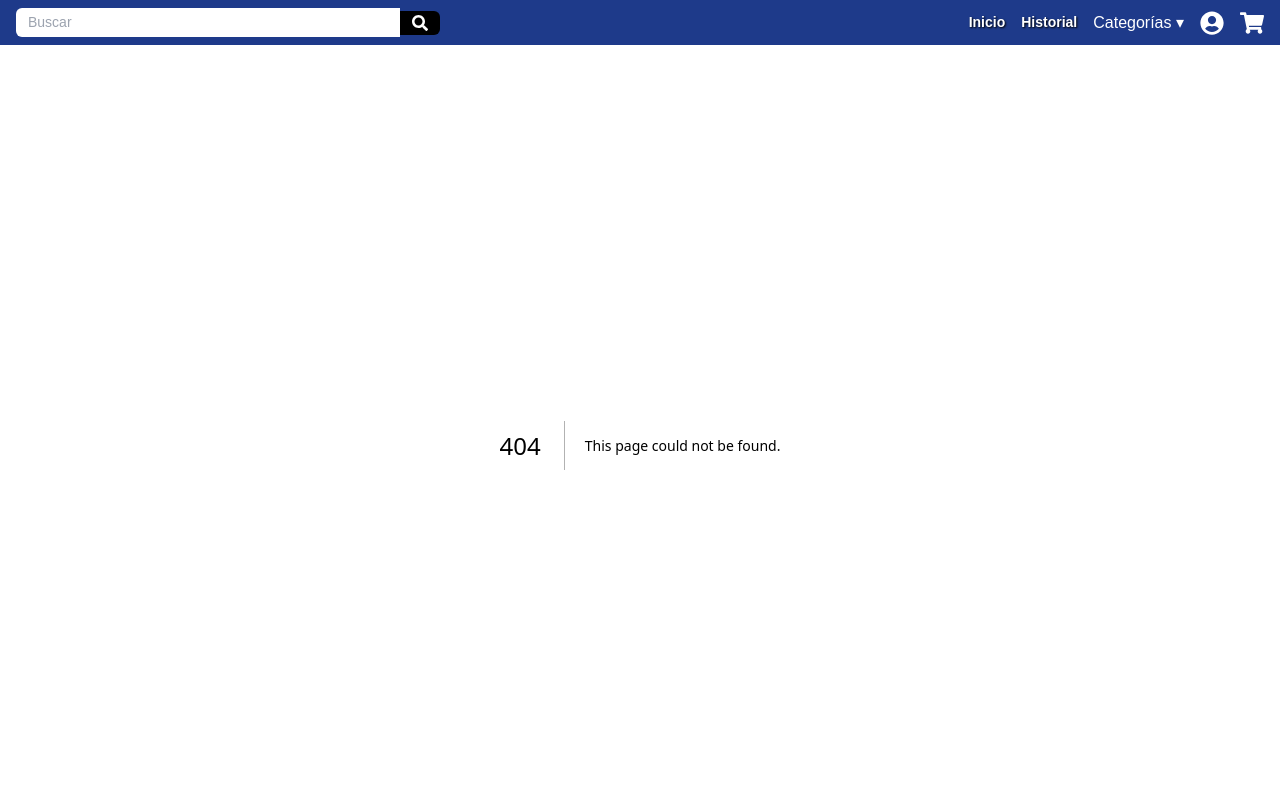
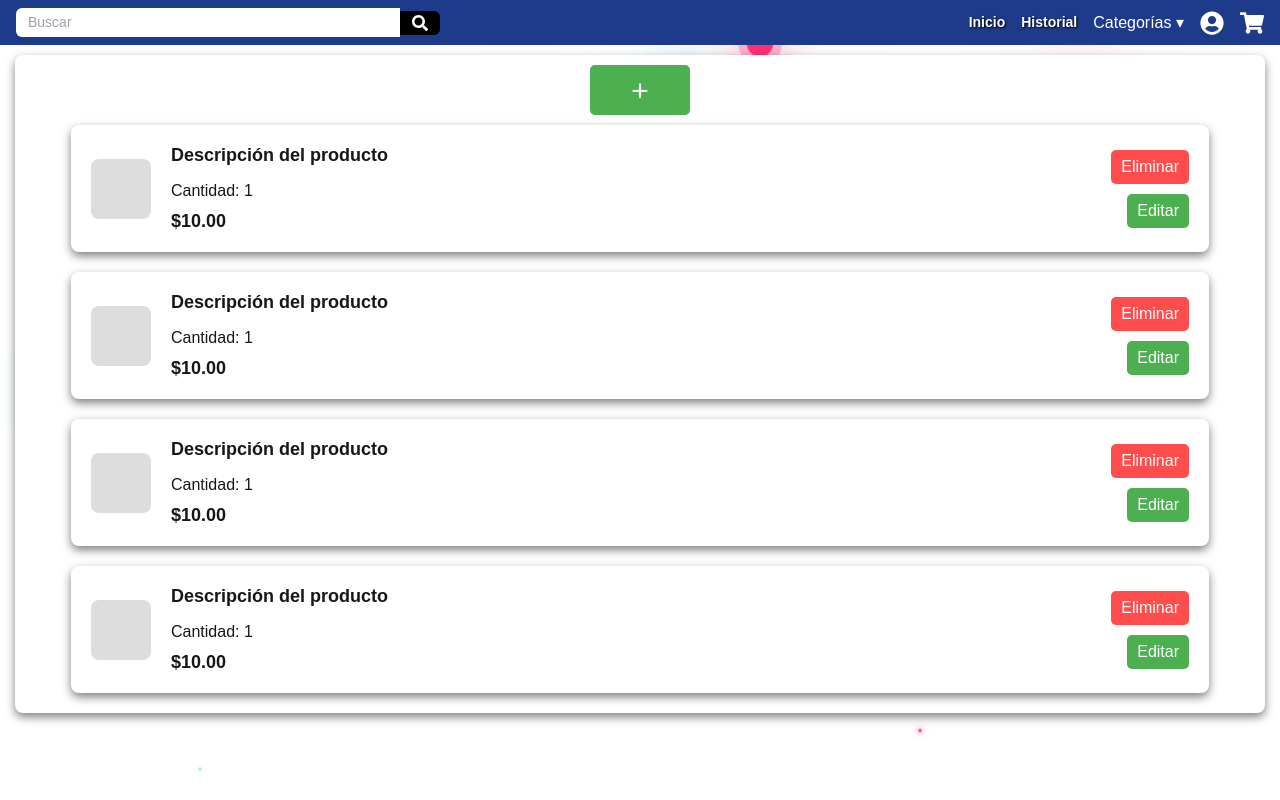
Before and after one commit to Droung/mercado, a Next.js app: page /vend in a window 1280 px wide. Before the commit this address had no page. Built offline with nearby package versions, Linux system fonts and the light colour scheme.

Commit message:
Inicio por vendedor

```diff
--- /dev/null
+++ b/src/app/components/Capventa.tsx
@@ -0,0 +1,106 @@
+'use client';
+
+import { useState } from 'react';
+
+const Capventa = () => {
+    const [count, setCount] = useState(1);
+    const price = 10;
+
+    const handleRemove = () => {
+        alert('Producto eliminado');
+    };
+
+    const handleEdit = () => {
+        alert('Producto editado');
+    };
+
+    return (
+        <div style={styles.panel}>
+            <div style={styles.image}></div>
+
+            <div style={styles.text}>
+                <p style={styles.productName}>Descripción del producto</p>
+                <div style={styles.priceAndCount}>
+                    <span style={styles.count}>Cantidad: {count}</span>
+                    <p style={styles.price}>${(price * count).toFixed(2)}</p>
+                </div>
+            </div>
+
+            <div style={styles.buttonsContainer}>
+                <button style={styles.removeButton} onClick={handleRemove}>Eliminar</button>
+
+                <a href="/createuser">
+            <button style={styles.editButton} onClick={handleEdit}>Editar</button>
+        </a>
+            </div>
+        </div>
+    );
+};
+
+const styles = {
+    panel: {
+        display: 'flex',
+        justifyContent: 'space-between',
+        alignItems: 'center',
+        backgroundColor: '#fff',
+        borderRadius: '8px',
+        padding: '10px 20px',
+        width: '1138px',
+        height: '127px',
+        boxShadow: '0 4px 10px rgba(0, 0, 0, 0.5)',
+        margin: '10px 0'
+    },
+    image: {
+        width: '60px',
+        height: '60px',
+        backgroundColor: '#ddd',
+        borderRadius: '8px',
+        marginRight: '20px'
+    },
+    text: {
+        flex: 1
+    },
+    productName: {
+        fontSize: '18px',
+        fontWeight: 'bold',
+        marginBottom: '5px'
+    },
+    priceAndCount: {
+        display: 'flex',
+        flexDirection: 'column',
+        marginTop: '10px'
+    },
+    count: {
+        fontSize: '16px',
+        marginBottom: '5px'
+    },
+    price: {
+        fontSize: '18px',
+        fontWeight: 'bold'
+    },
+    buttonsContainer: {
+        display: 'flex',
+        flexDirection: 'column',
+        justifyContent: 'space-between',
+        alignItems: 'flex-end'
+    },
+    removeButton: {
+        backgroundColor: '#ff4d4d',
+        color: '#fff',
+        border: 'none',
+        padding: '5px 10px',
+        cursor: 'pointer',
+        marginBottom: '10px',
+        borderRadius: '5px'
+    },
+    editButton: {
+        backgroundColor: '#4CAF50',
+        color: '#fff',
+        border: 'none',
+        padding: '5px 10px',
+        cursor: 'pointer',
+        borderRadius: '5px'
+    }
+};
+
+export default Capventa;
--- /dev/null
+++ b/src/app/css/contenedor.css
@@ -0,0 +1,41 @@
+.Wrapper {
+    display: flex;
+    justify-content: center;
+    align-items: flex-start;
+    height: 100vh;
+    padding-top: 10px;
+    padding-bottom: 50px;
+}
+
+.Contenedor {
+    display: flex;
+    flex-direction: column;
+    justify-content: flex-start;
+    align-items: center;
+    padding: 10px;
+    background-color: #ffffff;
+    border-radius: 8px;
+    box-shadow: 0 4px 10px rgba(0, 0, 0, 0.5);
+    width: 100%;
+    max-width: 1250px;
+    overflow: auto;
+}
+
+.addButton {
+    background-color: #4CAF50;
+    color: white;
+    border: none;
+    border-radius: 5px;
+    font-size: 30px;
+    width: 100px;
+    height: 50px;
+    display: flex;
+    justify-content: center;
+    align-items: center;
+    cursor: pointer;
+    text-align: center;
+}
+
+.addButton:hover {
+    background-color: #45a049;
+}
--- a/src/app/css/produc.css
+++ b/src/app/css/produc.css
@@ -9,3 +9,73 @@
     background-color: #f0f0f0;
     border-radius: 20;
 }
+
+.Contenedor {
+    max-width: 1200px;
+    margin: 0 auto;
+    padding: 20px;
+    background-color: #fff;
+    border-radius: 10px;
+    box-shadow: 0 4px 10px rgba(0, 0, 0, 0.1);
+}
+
+.Titulo {
+    font-size: 24px;
+    text-align: center;
+    color: #333;
+    margin-bottom: 20px;
+}
+
+.DetallesProducto {
+    display: flex;
+    flex-direction: column;
+    align-items: center;
+    gap: 20px;
+}
+
+.InformacionProducto {
+    text-align: center;
+}
+
+.Precio {
+    font-size: 28px;
+    color: #e91e63;
+    font-weight: bold;
+    margin-bottom: 10px;
+}
+
+.OpcionesCompra {
+    display: flex;
+    flex-direction: column;
+    align-items: center;
+    gap: 10px;
+}
+
+.Cantidad select {
+    padding: 5px;
+    font-size: 16px;
+    margin-top: 5px;
+}
+
+.Boton {
+    padding: 10px 20px;
+    font-size: 16px;
+    border: none;
+    border-radius: 5px;
+    cursor: pointer;
+    transition: background-color 0.3s ease;
+}
+
+.Boton.Comprar {
+    background-color: #e91e63;
+    color: #fff;
+}
+
+.Boton.Agregar {
+    background-color: #ccc;
+    color: #333;
+}
+
+.Boton:hover {
+    opacity: 0.9;
+}
--- a/src/app/layout.tsx
+++ b/src/app/layout.tsx
@@ -3,12 +3,16 @@ import localFont from "next/font/local";
 import Navbar from "./components/Navbar";
 import "./globals.css";
 import Footer from "./components/Footer";
+import Vend from "./vend/page";
+
 
 const geistSans = localFont({
   src: "./fonts/GeistVF.woff",
   variable: "--font-geist-sans",
   weight: "100 900",
 });
+
+
 
 const geistMono = localFont({
   src: "./fonts/GeistMonoVF.woff",
@@ -20,6 +24,7 @@ export const metadata: Metadata = {
   title: "MPI",
   description: "Generated by create next app",
 };
+
 
 export default function RootLayout({
   children,
--- a/src/app/producto/page.tsx
+++ b/src/app/producto/page.tsx
@@ -43,6 +43,8 @@ export default function Producto(){
                 <div style={{ display: 'flex', justifyContent: 'center' }}>
                     <Carousel />
                 </div>
+
+
             </div>
 
 
--- /dev/null
+++ b/src/app/vend/page.tsx
@@ -0,0 +1,57 @@
+import '../css/bubble.css';
+import '../css/contenedor.css'
+import Capventa from '../components/Capventa';
+export default function Vend(){
+
+    return(
+        <>
+
+            <div className="bubbles">
+                <span style={{'--i':11}as React.CSSProperties}></span>
+                <span style={{'--i':12}as React.CSSProperties}></span>
+                <span style={{'--i':24}as React.CSSProperties}></span>
+                <span style={{'--i':10}as React.CSSProperties}></span>
+                <span style={{'--i':14}as React.CSSProperties}></span>
+                <span style={{'--i':23}as React.CSSProperties}></span>
+                <span style={{'--i':18}as React.CSSProperties}></span>
+                <span style={{'--i':16}as React.CSSProperties}></span>
+                <span style={{'--i':19}as React.CSSProperties}></span>
+                <span style={{'--i':20}as React.CSSProperties}></span>
+                <span style={{'--i':22}as React.CSSProperties}></span>
+                <span style={{'--i':25}as React.CSSProperties}></span>
+                <span style={{'--i':18}as React.CSSProperties}></span>
+                <span style={{'--i':21}as React.CSSProperties}></span>
+                <span style={{'--i':15}as React.CSSProperties}></span>
+                <span style={{'--i':26}as React.CSSProperties}></span>
+                <span style={{'--i':17}as React.CSSProperties}></span>
+                <span style={{'--i':13}as React.CSSProperties}></span>
+                <span style={{'--i':28}as React.CSSProperties}></span>
+                <span style={{'--i':10}as React.CSSProperties}></span>
+                <span style={{'--i':14}as React.CSSProperties}></span>
+                <span style={{'--i':23}as React.CSSProperties}></span>
+                <span style={{'--i':11}as React.CSSProperties}></span>
+                <span style={{'--i':12}as React.CSSProperties}></span>
+                <span style={{'--i':24}as React.CSSProperties}></span>
+                <span style={{'--i':15}as React.CSSProperties}></span>
+                <span style={{'--i':12}as React.CSSProperties}></span>
+                <span style={{'--i':24}as React.CSSProperties}></span>
+                <span style={{'--i':15}as React.CSSProperties}></span>
+            </div>
+
+            <div className='Wrapper'>
+                <div className='Contenedor'>
+                    <button className='addButton'>+</button>
+                    <Capventa/>
+                    <Capventa/>
+                    <Capventa/>
+                    <Capventa/>
+
+                </div>
+            </div>
+
+
+
+        </>
+
+    );
+}
```
